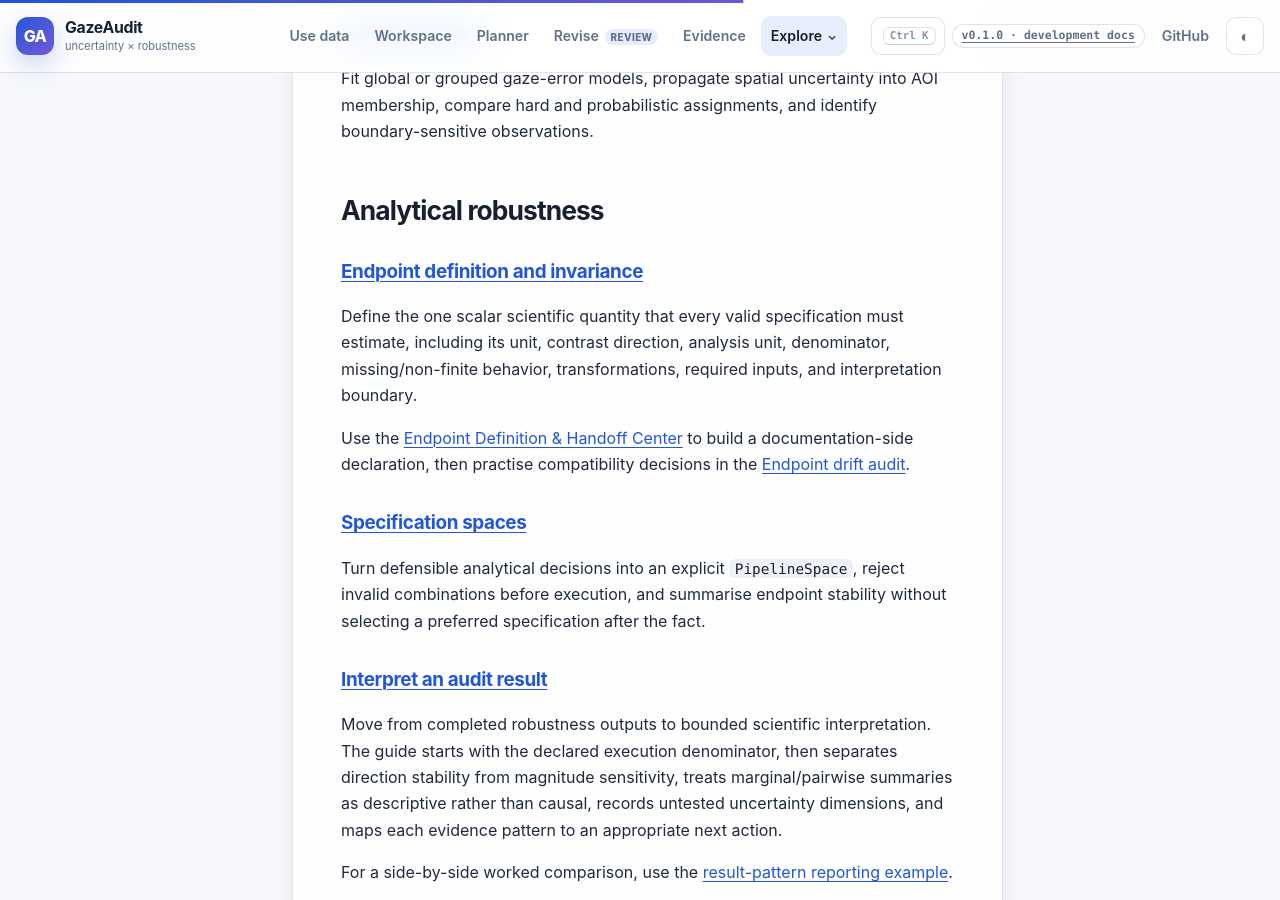
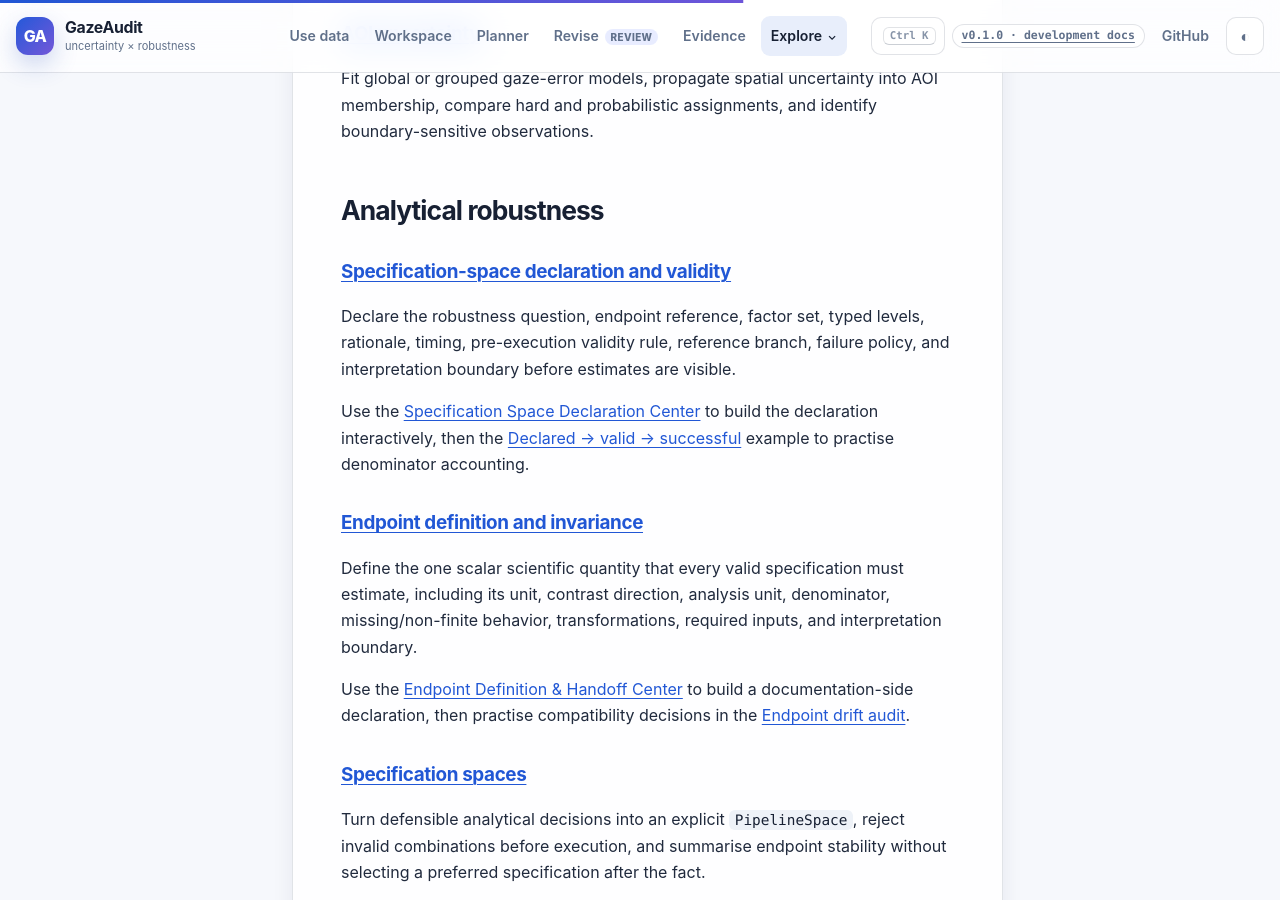
Before and after one commit to stefanosbalaskas/GazeAudit, a Jekyll site: the page built from docs/guides/index.md, in a window 1280 px wide and 900 px high, scrolled down 8076 px. Built offline with Jekyll 4.4.1, drawn with Linux system fonts in a browser that asks for light colours.

Commit message:
docs: surface specification declaration methodology

```diff
--- a/docs/guides/index.md
+++ b/docs/guides/index.md
@@ -201,6 +201,12 @@ Fit global or grouped gaze-error models, propagate spatial uncertainty into AOI
 
 ## Analytical robustness
 
+### [Specification-space declaration and validity](specification-declaration/)
+
+Declare the robustness question, endpoint reference, factor set, typed levels, rationale, timing, pre-execution validity rule, reference branch, failure policy, and interpretation boundary before estimates are visible.
+
+Use the [Specification Space Declaration Center]({{ '/docs/specification-declaration/' | relative_url }}) to build the declaration interactively, then the [Declared → valid → successful]({{ '/docs/examples/specification-denominator-audit/' | relative_url }}) example to practise denominator accounting.
+
 ### [Endpoint definition and invariance](endpoint-definition/)
 
 Define the one scalar scientific quantity that every valid specification must estimate, including its unit, contrast direction, analysis unit, denominator, missing/non-finite behavior, transformations, required inputs, and interpretation boundary.
```
